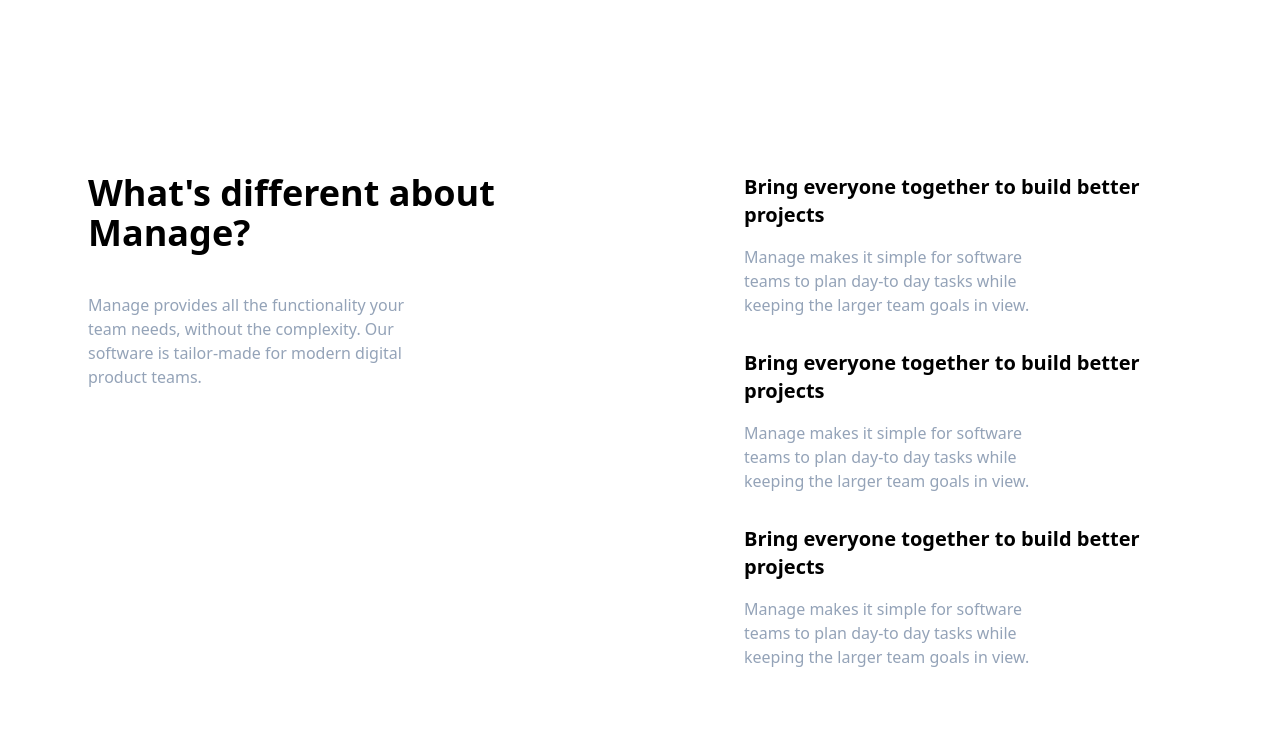
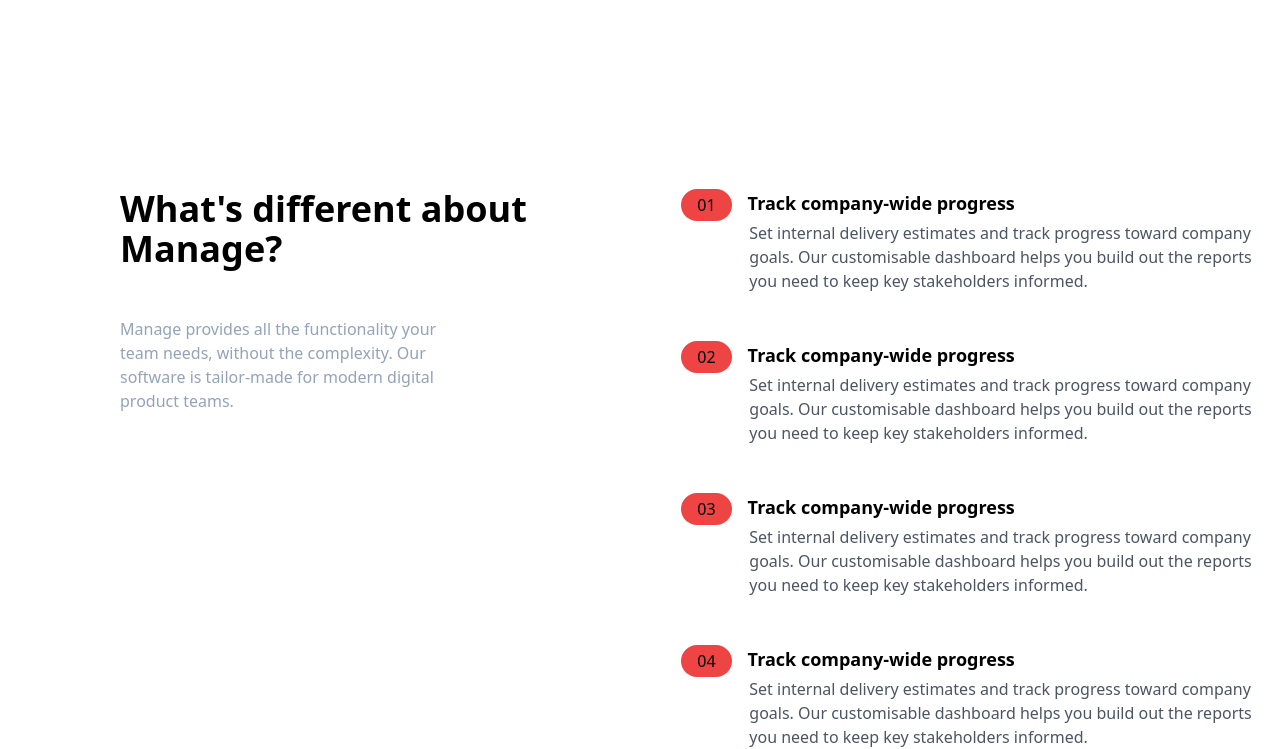
Before and after one commit to kingindnorth/tailwindcss, a website: page index.html in a window 1280 px wide. Shown: the part 429-1178 px from the top of the page. Before the commit the page ends 1122 px from the top, so only its background shows below. Drawn offline with Linux system fonts and the light colour scheme.

Commit message:
number list added

```diff
--- a/index.html
+++ b/index.html
@@ -37,7 +37,7 @@
     <!--Hero section-->
     <section id="hero">
         <!--flex container-->
-        <div class="flex items-center justify-around p-6 mt-10">
+        <div class="flex justify-around p-6 mt-10">
             <!--item1-->
             <div class="flex flex-col space-y-10 mb-32">
                 <h1 class="text-4xl font-bold max-w-md">Bring everyone together to build better projects</h1>
@@ -54,29 +54,66 @@
         </div>
     </section>
     <!--features-->
-     <section id="features mt-0">
+     <section id="features">
         <!--flex container-->
-        <div class="container flex p-6 justify-around p-6">
+        <div class="flex mt-10">
             <!--item 1-->
-            <div class="flex flex-col space-y-10">
+            <div class="flex pl-10 ml-20 flex-col space-y-12 w-1/2">
                 <h2 class="text-4xl font-bold max-w-md">What's different about Manage?</h2>
                 <p class="max-w-xs text-slate-400">Manage provides all the functionality your team needs, without the
                     complexity. Our software is tailor-made for modern digital product
                     teams.</p>
             </div>
             <!--item 2 number list-->
-            <div class="flex flex-col space-y-8 ">
-                <div class="flex flex-col space-y-4 pl-20">
-                    <h3 class="text-xl font-bold max-w-md">Bring everyone together to build better projects</h3>
-                    <p class="max-w-xs text-slate-400">Manage makes it simple for software teams to plan day-to day tasks while keeping the larger team goals in view.</p>
+            <!--number list-->
+            <div class="flex flex-col space-y-12 w-1/2">
+                <!--item 1-->
+                <div class="flex flex-col">
+                    <!--heading-->
+                    <div class="flex  space-x-4">
+                        <div class="rounded-full py-1 bg-red-500 px-4">01</div>
+                        <h3 class="font-bold text-lg max-w-md">Track company-wide progress</h3>
+                    </div>
+                    <!--para-->
+                    <p class="ml-9 pl-8 text-gray-600">Set internal delivery estimates and track progress toward
+                        company goals. Our customisable dashboard helps you build out
+                        the reports you need to keep key stakeholders informed.</p>
                 </div>
-                <div class="flex flex-col space-y-4 pl-20">
-                    <h3 class="text-xl font-bold max-w-md">Bring everyone together to build better projects</h3>
-                    <p class="max-w-xs text-slate-400">Manage makes it simple for software teams to plan day-to day tasks while keeping the larger team goals in view.</p>
+
+                <div class="flex flex-col">
+                    <!--heading-->
+                    <div class="flex  space-x-4">
+                        <div class="rounded-full py-1 bg-red-500 px-4">02</div>
+                        <h3 class="font-bold text-lg max-w-md">Track company-wide progress</h3>
+                    </div>
+                    <!--para-->
+                    <p class="ml-9 pl-8 text-gray-600">Set internal delivery estimates and track progress toward
+                        company goals. Our customisable dashboard helps you build out
+                        the reports you need to keep key stakeholders informed.</p>
                 </div>
-                <div class="flex flex-col space-y-4 pl-20">
-                    <h3 class="text-xl font-bold max-w-md">Bring everyone together to build better projects</h3>
-                    <p class="max-w-xs text-slate-400">Manage makes it simple for software teams to plan day-to day tasks while keeping the larger team goals in view.</p>
+
+                <div class="flex flex-col">
+                    <!--heading-->
+                    <div class="flex  space-x-4">
+                        <div class="rounded-full py-1 bg-red-500 px-4">03</div>
+                        <h3 class="font-bold text-lg max-w-md">Track company-wide progress</h3>
+                    </div>
+                    <!--para-->
+                    <p class="ml-9 pl-8 text-gray-600">Set internal delivery estimates and track progress toward
+                        company goals. Our customisable dashboard helps you build out
+                        the reports you need to keep key stakeholders informed.</p>
+                </div>
+
+                <div class="flex flex-col">
+                    <!--heading-->
+                    <div class="flex  space-x-4">
+                        <div class="rounded-full py-1 bg-red-500 px-4">04</div>
+                        <h3 class="font-bold text-lg max-w-md">Track company-wide progress</h3>
+                    </div>
+                    <!--para-->
+                    <p class="ml-9 pl-8 text-gray-600">Set internal delivery estimates and track progress toward
+                        company goals. Our customisable dashboard helps you build out
+                        the reports you need to keep key stakeholders informed.</p>
                 </div>
             </div>
         </div>
```
Also changed, not shown: css/style.css.
